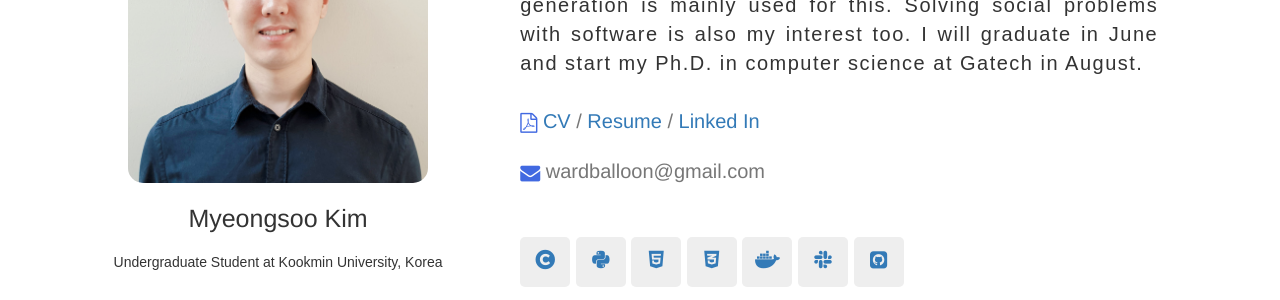
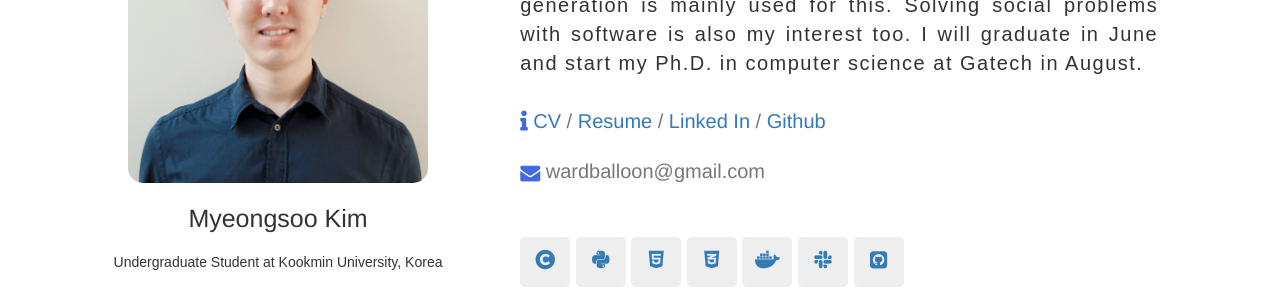
Before and after one commit to codingsoo/codingsoo.github.io1, a Jekyll site: the page built from index.html, in a window 1280 px wide. Shown: the part 471-771 px from the top of the page. Built offline with Jekyll 4.4.1, drawn with Linux system fonts in a browser that asks for light colours; nearby versions of some CDN libraries; comment, search, counter and statistics services are not loaded.

Commit message:
Change info icon

```diff
--- a/index.html
+++ b/index.html
@@ -41,7 +41,7 @@ hide_editme: true
 				<ul style="list-style-type: none;">
                     <li>
 						<div class="info">
-							<i class="fa fa-file-pdf-o fa-lg"></i> <a href="https://drive.google.com/file/d/19DVk2ppGmdnSvHCceh2SRDnOUzfSeF6r" target="_blank">CV</a> / <a href="https://drive.google.com/file/d/1qdmX2PAv_XdQXq-5OTfvLdmL3QNxY22Z" target="_blank">Resume</a> / <a href="https://www.linkedin.com/in/wardballoon" target="_blank">Linked In</a>
+							<i class="fas fa-info"></i> <a href="https://drive.google.com/file/d/19DVk2ppGmdnSvHCceh2SRDnOUzfSeF6r" target="_blank">CV</a> / <a href="https://drive.google.com/file/d/1qdmX2PAv_XdQXq-5OTfvLdmL3QNxY22Z" target="_blank">Resume</a> / <a href="https://www.linkedin.com/in/wardballoon" target="_blank">Linked In</a> / <a href="https://github.com/wardballoon" target="_blank">Github</a>
 						</div>
 					</li>
 					<li>
```
